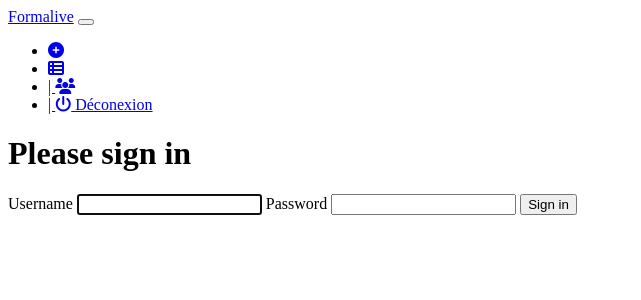
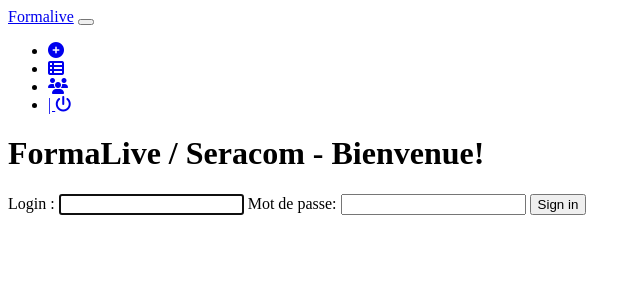
Before and after one commit to mouad-aitelmahjoub/formation_gestion, a Symfony app: template templates/security/login.html.twig in a window 1280 px wide. Shown: the top 300 px of the page, without its empty margins (0-641 px from the left). Run offline with Twig, Linux system fonts and the light colour scheme; the template is opened without the code that fills it, so the values that code supplies are empty; some libraries are stand-ins or nearby versions.

Commit message:
tweaks in Login and nav

```diff
--- a/src/Security/UserAuthenticator.php
+++ b/src/Security/UserAuthenticator.php
@@ -71,7 +71,7 @@ class UserAuthenticator extends AbstractFormLoginAuthenticator implements Passwo
 
         if (!$user) {
             // fail authentication with a custom error
-            throw new CustomUserMessageAuthenticationException('Username could not be found.');
+            throw new CustomUserMessageAuthenticationException('Ce login n\'est pas valide');
         }
 
         return $user;
--- a/templates/inc/_nav.html.twig
+++ b/templates/inc/_nav.html.twig
@@ -7,16 +7,16 @@
     <div class="collapse navbar-collapse" id="navbarsExample09">
       <ul class="navbar-nav ml-auto">
         <li class="nav-item">
-          <a class="nav-link" href="{{path('app_stagiaires_create')}} "><i class="fas fa-plus-circle"></i> </a>
+          <a class="nav-link" href="{{path('app_stagiaires_create')}} "><i class="fas fa-plus-circle"></i></a>
         </li>
         <li class="nav-item">
           <a class="nav-link" href="{{path('app_stagiaires_index')}}"><i class="fas fa-th-list"></i></a>
         </li>
         <li class="nav-item">
-          <a class="nav-link" href="{{path('app_users_index')}}"> | <i class="fas fa-users"></i></a>
+          <a class="nav-link" href="{{path('app_users_index')}}"> <i class="fas fa-users"></i></a>
         </li>
         <li class="nav-item">
-          <a class="nav-link" href="#">| <i class="fas fa-power-off"></i> Déconexion </a>
+          <a class="nav-link" href="{{path('app_logout')}}">| <i class="fas fa-power-off"></i></a>
         </li>
       </ul>
   </div>
--- a/templates/security/login.html.twig
+++ b/templates/security/login.html.twig
@@ -1,8 +1,11 @@
 {% extends 'base.html.twig' %}
 
-{% block title %}Log in!{% endblock %}
+{% block title %}Formalive - Connexion{% endblock %}
 
 {% block body %}
+<div class="container">
+    <div class="row">
+        <div class="col-md-6 mx-auto">
             <form method="post">
                 {% if error %}
                     <div class="alert alert-danger">{{ error.messageKey|trans(error.messageData, 'security') }}</div>
@@ -10,19 +13,17 @@
 
                 {% if app.user %}
                     <div class="mb-3">
-            You are logged in as {{ app.user.username }}, <a href="{{ path('app_logout') }}">Logout</a>
+                        Vous étes connecté comme: {{ app.user.username }}, <a href="{{ path('app_logout') }}">Déconnecter?</a>
                     </div>
                 {% endif %}
 
-    <h1 class="h3 mb-3 font-weight-normal">Please sign in</h1>
-    <label for="inputUsername">Username</label>
+                <h1 class="h3 mb-3 font-weight-normal ">FormaLive / Seracom - Bienvenue!</h1>
+                <label for="inputUsername">Login :</label>
                 <input type="text" value="{{ last_username }}" name="username" id="inputUsername" class="form-control" required autofocus>
-    <label for="inputPassword">Password</label>
+                <label for="inputPassword" class="mt-3">Mot de passe:</label>
                 <input type="password" name="password" id="inputPassword" class="form-control" required>
 
-    <input type="hidden" name="_csrf_token"
-           value="{{ csrf_token('authenticate') }}"
-    >
+                <input type="hidden" name="_csrf_token" value="{{ csrf_token('authenticate') }}">
 
                 {#
                     Uncomment this section and add a remember_me option below your firewall to activate remember me functionality.
@@ -35,8 +36,11 @@
                     </div>
                 #}
 
-    <button class="btn btn-lg btn-primary" type="submit">
+                <button class="btn btn-lg btn-primary btn-block mt-3" type="submit">
                     Sign in
                 </button>
             </form>
+        </div>
+    </div>
+</div>
 {% endblock %}
```
Also changed, not shown: 1 other file. Lines whose indentation alone changed are shown as unchanged.
